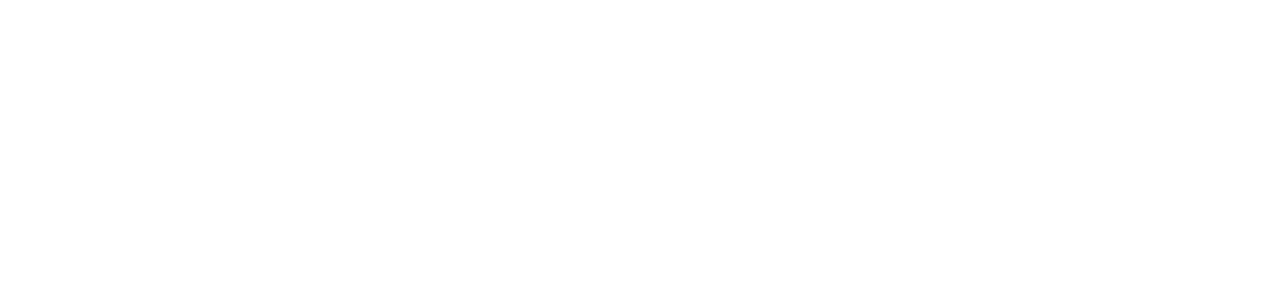
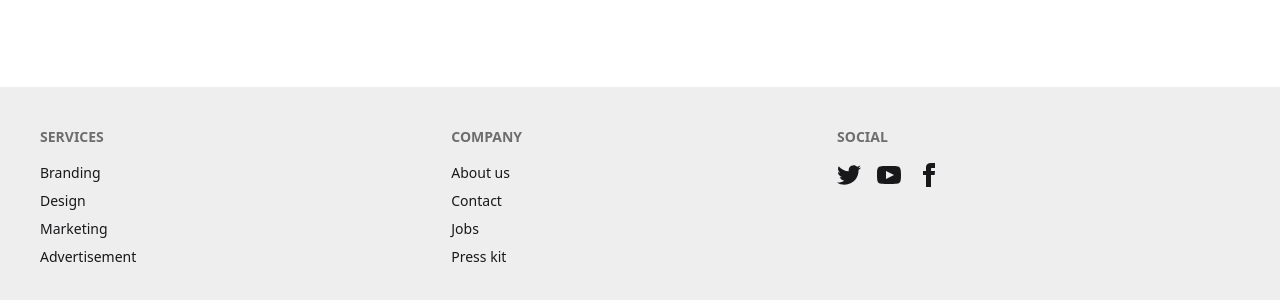
Before and after one commit to MD-Moniruzzaman-Arafat/career-code-client, a React app: page / in a window 1280 px wide. Shown: the part 778-1078 px from the top of the page. Before the commit the page ends 800 px from the top, so only its background shows below. Built offline with nearby package versions, Linux system fonts and the light colour scheme; the HTML template or start-up script is replaced by a standard one.

Commit message:
footer component design

```diff
--- a/src/App.jsx
+++ b/src/App.jsx
@@ -1,12 +1,16 @@
 import { Outlet } from 'react-router';
 import './App.css';
+import Footer from './components/common/Footer/Footer';
 import Navbar from './components/common/Navbar/Navbar';
 
 function App() {
   return (
     <>
       <Navbar />
-      <Outlet />
+      <main className="h-screen container mx-auto">
+        <Outlet />
+      </main>
+      <Footer />
     </>
   );
 }
--- /dev/null
+++ b/src/components/common/Footer/Footer.jsx
@@ -0,0 +1,60 @@
+export default function Footer() {
+  return (
+    <>
+      <footer className="footer sm:footer-horizontal bg-base-300 text-base-content p-10">
+        <nav>
+          <h6 className="footer-title">Services</h6>
+          <a className="link link-hover">Branding</a>
+          <a className="link link-hover">Design</a>
+          <a className="link link-hover">Marketing</a>
+          <a className="link link-hover">Advertisement</a>
+        </nav>
+        <nav>
+          <h6 className="footer-title">Company</h6>
+          <a className="link link-hover">About us</a>
+          <a className="link link-hover">Contact</a>
+          <a className="link link-hover">Jobs</a>
+          <a className="link link-hover">Press kit</a>
+        </nav>
+        <nav>
+          <h6 className="footer-title">Social</h6>
+          <div className="grid grid-flow-col gap-4">
+            <a>
+              <svg
+                xmlns="http://www.w3.org/2000/svg"
+                width="24"
+                height="24"
+                viewBox="0 0 24 24"
+                className="fill-current"
+              >
+                <path d="M24 4.557c-.883.392-1.832.656-2.828.775 1.017-.609 1.798-1.574 2.165-2.724-.951.564-2.005.974-3.127 1.195-.897-.957-2.178-1.555-3.594-1.555-3.179 0-5.515 2.966-4.797 6.045-4.091-.205-7.719-2.165-10.148-5.144-1.29 2.213-.669 5.108 1.523 6.574-.806-.026-1.566-.247-2.229-.616-.054 2.281 1.581 4.415 3.949 4.89-.693.188-1.452.232-2.224.084.626 1.956 2.444 3.379 4.6 3.419-2.07 1.623-4.678 2.348-7.29 2.04 2.179 1.397 4.768 2.212 7.548 2.212 9.142 0 14.307-7.721 13.995-14.646.962-.695 1.797-1.562 2.457-2.549z"></path>
+              </svg>
+            </a>
+            <a>
+              <svg
+                xmlns="http://www.w3.org/2000/svg"
+                width="24"
+                height="24"
+                viewBox="0 0 24 24"
+                className="fill-current"
+              >
+                <path d="M19.615 3.184c-3.604-.246-11.631-.245-15.23 0-3.897.266-4.356 2.62-4.385 8.816.029 6.185.484 8.549 4.385 8.816 3.6.245 11.626.246 15.23 0 3.897-.266 4.356-2.62 4.385-8.816-.029-6.185-.484-8.549-4.385-8.816zm-10.615 12.816v-8l8 3.993-8 4.007z"></path>
+              </svg>
+            </a>
+            <a>
+              <svg
+                xmlns="http://www.w3.org/2000/svg"
+                width="24"
+                height="24"
+                viewBox="0 0 24 24"
+                className="fill-current"
+              >
+                <path d="M9 8h-3v4h3v12h5v-12h3.642l.358-4h-4v-1.667c0-.955.192-1.333 1.115-1.333h2.885v-5h-3.808c-3.596 0-5.192 1.583-5.192 4.615v3.385z"></path>
+              </svg>
+            </a>
+          </div>
+        </nav>
+      </footer>
+    </>
+  );
+}
```
